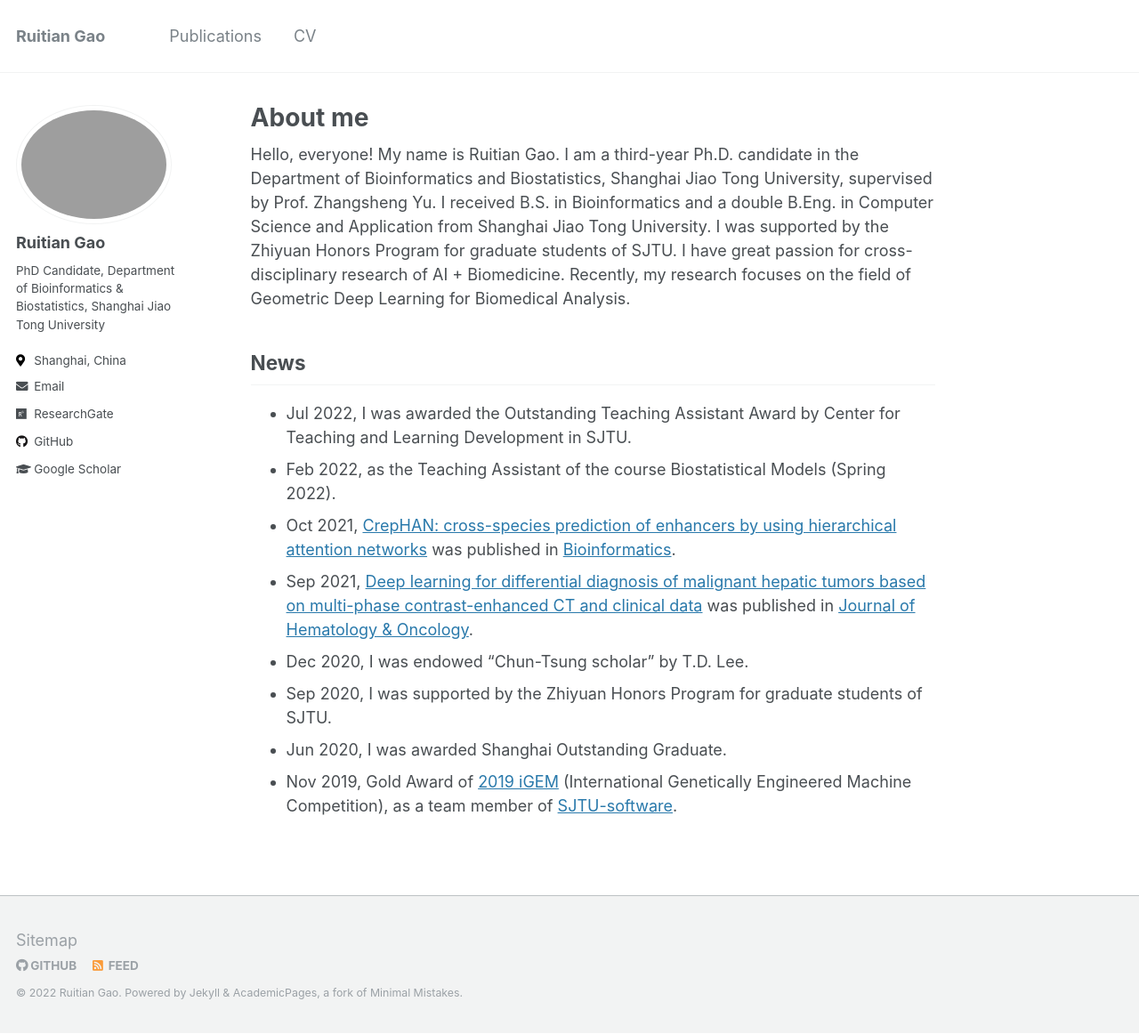
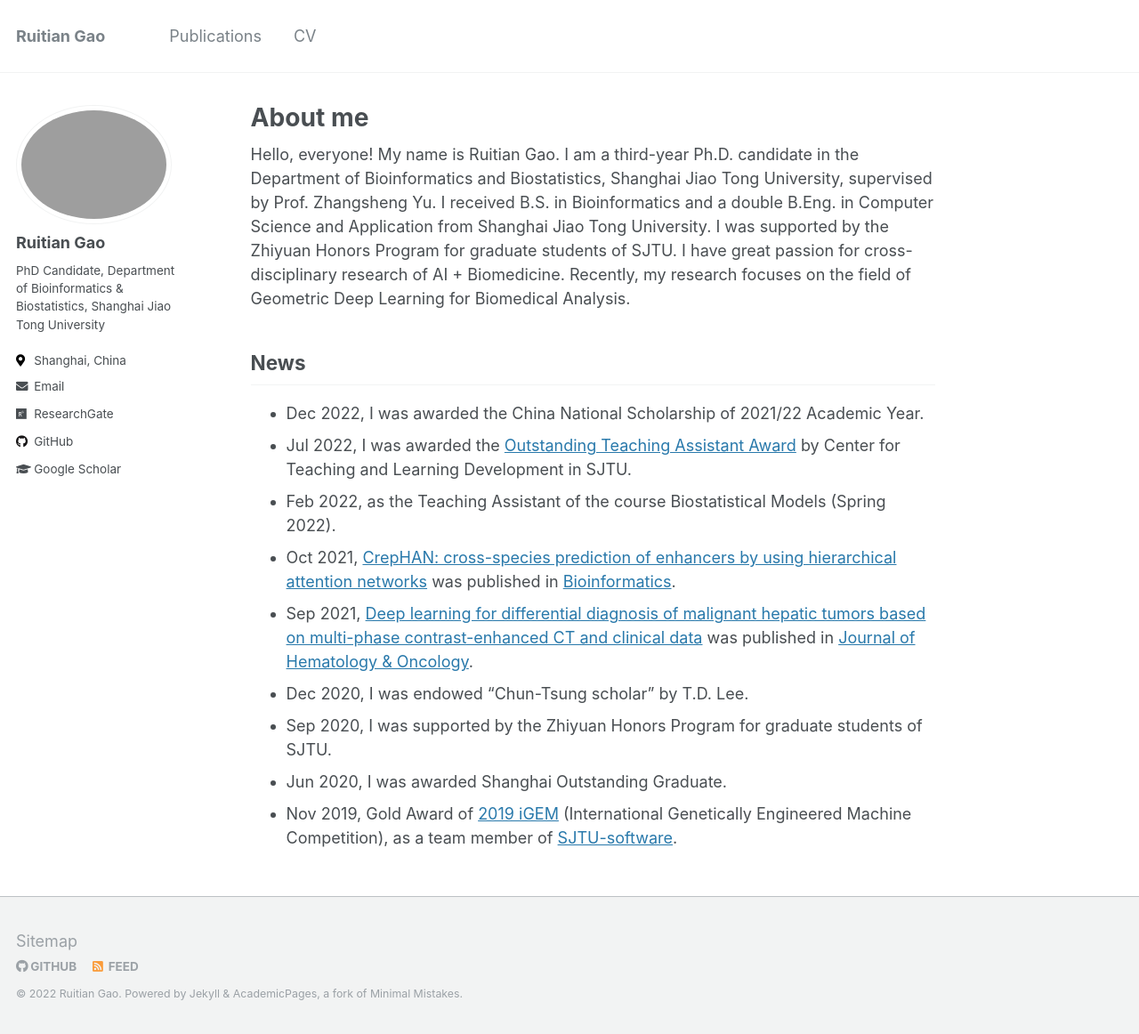
Before and after one commit to ruitian-olivia/ruitian-olivia.github.io, a Jekyll site: the page built from _pages/about.md, in a window 1280 px wide and 1162 px high. Shown: the whole window at 89% size. Built offline with Jekyll 4.4.1, drawn with Linux system fonts in a browser that asks for light colours.

Commit message:
Update about.md
update (Dec 2022)

```diff
--- a/_pages/about.md
+++ b/_pages/about.md
@@ -11,7 +11,8 @@ redirect_from:
 Hello, everyone! My name is Ruitian Gao. I am a third-year Ph.D. candidate in the Department of Bioinformatics and Biostatistics, Shanghai Jiao Tong University, supervised by Prof. Zhangsheng Yu. I received B.S. in Bioinformatics and a double B.Eng. in Computer Science and Application from Shanghai Jiao Tong University. I was supported by the Zhiyuan Honors Program for graduate students of SJTU. I have great passion for cross-disciplinary research of AI + Biomedicine. Recently, my research focuses on the field of Geometric Deep Learning for Biomedical Analysis.
 
 ## News
-- Jul 2022, I was awarded the Outstanding Teaching Assistant Award by Center for Teaching and Learning Development in SJTU.
+- Dec 2022, I was awarded the China National Scholarship of 2021/22 Academic Year.
+- Jul 2022, I was awarded the [Outstanding Teaching Assistant Award](https://ctldnew.sjtu.edu.cn/storage/article/2022/12/360716f7848b469495a0ab48fe56c033.jpg) by Center for Teaching and Learning Development in SJTU.
 - Feb 2022, as the Teaching Assistant of the course Biostatistical Models (Spring 2022).
 - Oct 2021, [CrepHAN: cross-species prediction of enhancers by using hierarchical attention networks](https://academic.oup.com/bioinformatics/article-abstract/37/20/3436/6274648) was published in [Bioinformatics](https://academic.oup.com/bioinformatics).
 - Sep 2021, [Deep learning for differential diagnosis of malignant hepatic tumors based on multi-phase contrast-enhanced CT and clinical data](https://jhoonline.biomedcentral.com/articles/10.1186/s13045-021-01167-2) was published in [Journal of Hematology & Oncology](https://jhoonline.biomedcentral.com/).
```
